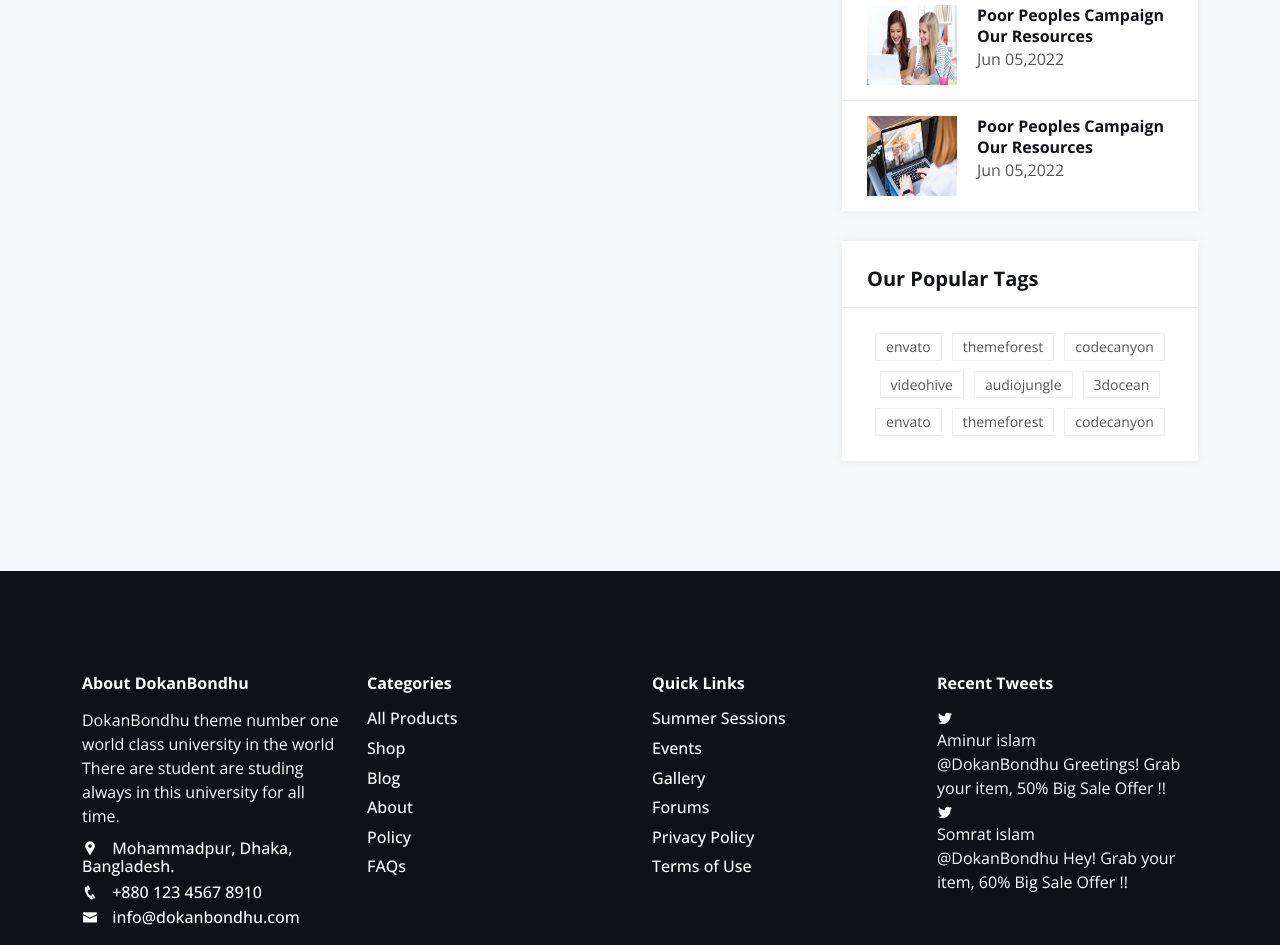
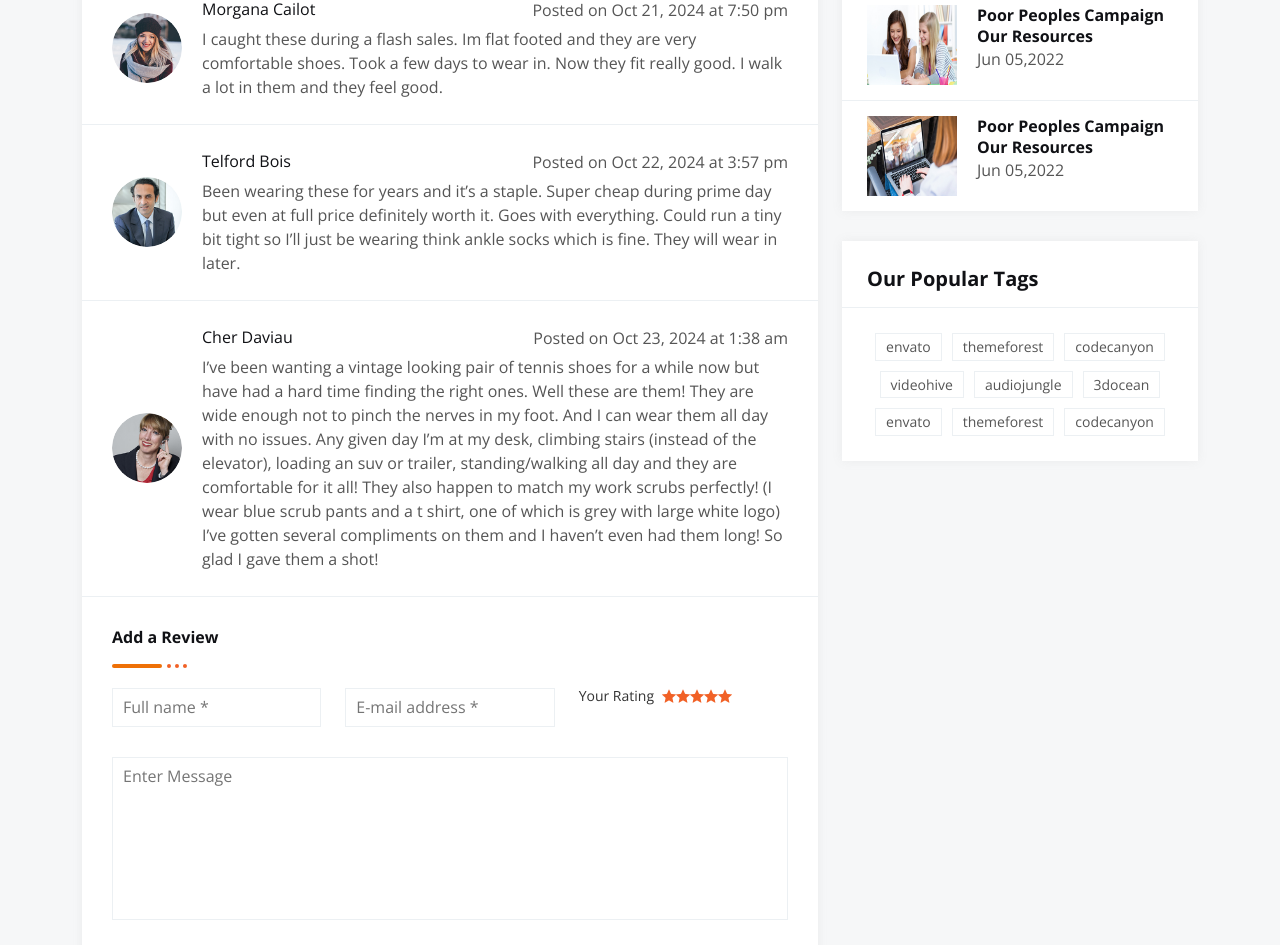
Before and after one commit to it27427/dokanbondhu-ecommerce, a React (Vite) app: page /shop/1 in a window 1280 px wide. Shown: the part 871-1816 px from the top of the page. Built offline with nearby package versions, Linux system fonts and the light colour scheme.

Commit message:
Review Time Tag Added

```diff
--- a/src/assets/scss/main.scss
+++ b/src/assets/scss/main.scss
@@ -102,6 +102,10 @@ h4,
 h5 {
   font-size: inherit;
   font-weight: 700;
+}
+
+textarea {
+  resize: none;
 }
 
 ul,
--- a/src/components/shop/Review.jsx
+++ b/src/components/shop/Review.jsx
@@ -1,4 +1,5 @@
 import { useState } from 'react';
+import Rating from '@/components/home/Rating';
 
 const reviwtitle = 'Add a Review';
 
@@ -8,32 +9,32 @@ const ReviewList = [
     imgUrl: '/src/assets/images/instructor/01.jpg',
     imgAlt: 'Client thumb',
     name: 'Ganelon Boileau',
-    date: 'Posted on Jun 10, 2022 at 6:57 am',
-    desc: 'Enthusiast build innovativ initiatives before lonterm high-impact awesome theme seo psd porta monetize covalent leadership after without resource.',
+    date: 'Posted on Oct 20, 2024 at 6:57 am',
+    desc: 'Fit prefect I love these very much I would buy it again exactly what is on the picture I recommend anyone who want neat and nice on my foot',
   },
   {
     id: 2,
     imgUrl: '/src/assets/images/instructor/02.jpg',
     imgAlt: 'Client thumb',
     name: 'Morgana Cailot',
-    date: 'Posted on Jun 10, 2022 at 6:57 am',
-    desc: 'Enthusiast build innovativ initiatives before lonterm high-impact awesome theme seo psd porta monetize covalent leadership after without resource.',
+    date: 'Posted on Oct 21, 2024 at 7:50 pm',
+    desc: 'I caught these during a flash sales. Im flat footed and they are very comfortable shoes. Took a few days to wear in. Now they fit really good. I walk a lot in them and they feel good.',
   },
   {
     id: 3,
     imgUrl: '/src/assets/images/instructor/03.jpg',
     imgAlt: 'Client thumb',
     name: 'Telford Bois',
-    date: 'Posted on Jun 10, 2022 at 6:57 am',
-    desc: 'Enthusiast build innovativ initiatives before lonterm high-impact awesome theme seo psd porta monetize covalent leadership after without resource.',
+    date: 'Posted on Oct 22, 2024 at 3:57 pm',
+    desc: 'Been wearing these for years and it’s a staple. Super cheap during prime day but even at full price definitely worth it. Goes with everything. Could run a tiny bit tight so I’ll just be wearing think ankle socks which is fine. They will wear in later.',
   },
   {
     id: 4,
     imgUrl: '/src/assets/images/instructor/04.jpg',
     imgAlt: 'Client thumb',
     name: 'Cher Daviau',
-    date: 'Posted on Jun 10, 2022 at 6:57 am',
-    desc: 'Enthusiast build innovativ initiatives before lonterm high-impact awesome theme seo psd porta monetize covalent leadership after without resource.',
+    date: 'Posted on Oct 23, 2024 at 1:38 am',
+    desc: 'I’ve been wanting a vintage looking pair of tennis shoes for a while now but have had a hard time finding the right ones. Well these are them! They are wide enough not to pinch the nerves in my foot. And I can wear them all day with no issues. Any given day I’m at my desk, climbing stairs (instead of the elevator), loading an suv or trailer, standing/walking all day and they are comfortable for it all! They also happen to match my work scrubs perfectly! (I wear blue scrub pants and a t shirt, one of which is grey with large white logo) I’ve gotten several compliments on them and I haven’t even had them long! So glad I gave them a shot!',
   },
 ];
 
@@ -62,6 +63,95 @@ const Review = () => {
           Review 4
         </li>
       </ul>
+
+      {/* DESCRIPTION & REVIEW CONTENT */}
+      <div
+        className={`review-content ${
+          reviweShow ? 'review-content-show' : 'description-show'
+        }`}
+      >
+        {/* REVIEW-SHOWING */}
+        <div className='review-showing'>
+          <ul className='content lab-ul'>
+            {ReviewList.map((review) => (
+              <li key={review.id}>
+                <figure className='post-thumb'>
+                  <img src={review.imgUrl} alt={review.imgAlt} />
+                </figure>
+                <div className='post-content'>
+                  <div className='entry-meta'>
+                    <a href='#'>{review.name}</a>
+                    <p>
+                      <time>{review.date}</time>
+                    </p>
+                  </div>
+                  <div className='entry-content'>
+                    <p>{review.desc}</p>
+                  </div>
+                </div>
+              </li>
+            ))}
+          </ul>
+
+          {/* ADD-REVIEW */}
+          <div className='client-review'>
+            <div className='review-form'>
+              <div className='review-title'>
+                <h5>{reviwtitle}</h5>
+              </div>
+
+              <form action='action' className='row'>
+                <div className='col-md-4 col-12'>
+                  <input
+                    type='text'
+                    name='name'
+                    id='name'
+                    placeholder='Full name *'
+                  />
+                </div>
+                <div className='col-md-4 col-12'>
+                  <input
+                    type='email'
+                    name='email'
+                    id='email'
+                    placeholder='E-mail address *'
+                  />
+                </div>
+                <div className='col-md-4 col-12'>
+                  <div className='rating'>
+                    <span className='me-2'>Your Rating</span>
+                    <Rating />
+                  </div>
+                </div>
+                <div className='col-12'>
+                  <textarea
+                    name='message'
+                    id='message'
+                    rows={8}
+                    placeholder='Enter Message'
+                  ></textarea>
+                </div>
+
+                <div className='col-12 mt-3'>
+                  <button type='submit' className='default-button'>
+                    <span>Submit Review</span>
+                  </button>
+                </div>
+              </form>
+            </div>
+          </div>
+        </div>
+
+        {/* DESCRIPTION-SHOWING */}
+        <div className='description'>
+          <p>
+            Customers like the comfort, style, and quality of the shoes. They
+            mention that they're super comfortable, support their ankles, and
+            have good arch support. Some say the price is reasonable. However,
+            some dislike the stiffness and have different opinions on the fit.
+          </p>
+        </div>
+      </div>
     </div>
   );
 };
```
